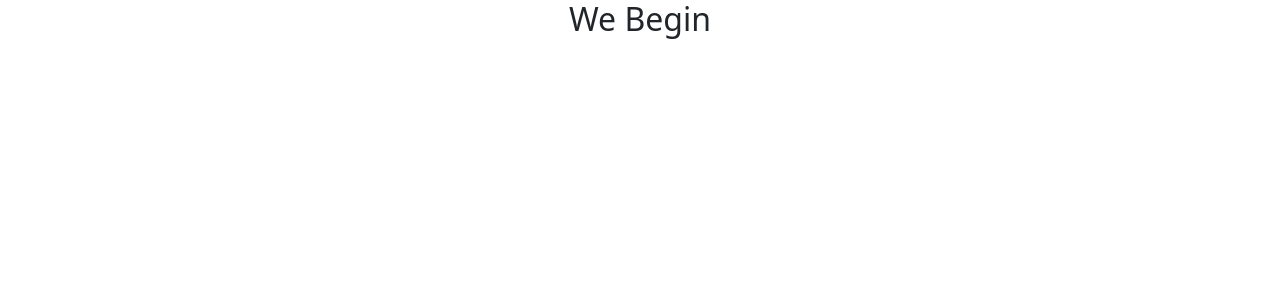
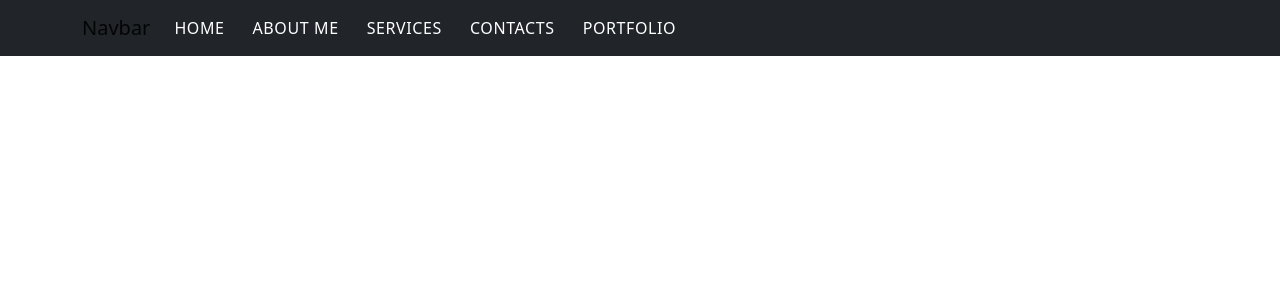
Before and after one commit to Sylvasam18/my-portfolio, a React (Create React App) app: page / in a window 1280 px wide. Shown: the top 300 px of the page. Built offline with nearby package versions, Linux system fonts and the light colour scheme.

Commit message:
navbar done

```diff
--- a/package.json
+++ b/package.json
@@ -3,6 +3,9 @@
   "version": "0.1.0",
   "private": true,
   "dependencies": {
+    "@fortawesome/fontawesome-svg-core": "^1.2.36",
+    "@fortawesome/free-solid-svg-icons": "^5.15.4",
+    "@fortawesome/react-fontawesome": "^0.1.16",
     "@testing-library/jest-dom": "^5.14.1",
     "@testing-library/react": "^12.0.0",
     "@testing-library/user-event": "^13.2.1",
--- a/public/index.html
+++ b/public/index.html
@@ -39,5 +39,8 @@
       To begin the development, run `npm start` or `yarn start`.
       To create a production bundle, use `npm run build` or `yarn build`.
     -->
+    <script src="https://code.jquery.com/jquery-3.2.1.slim.min.js" integrity="sha384-KJ3o2DKtIkvYIK3UENzmM7KCkRr/rE9/Qpg6aAZGJwFDMVNA/GpGFF93hXpG5KkN" crossorigin="anonymous"></script>
+<script src="https://cdnjs.cloudflare.com/ajax/libs/popper.js/1.12.9/umd/popper.min.js" integrity="sha384-ApNbgh9B+Y1QKtv3Rn7W3mgPxhU9K/ScQsAP7hUibX39j7fakFPskvXusvfa0b4Q" crossorigin="anonymous"></script>
+<script src="https://maxcdn.bootstrapcdn.com/bootstrap/4.0.0/js/bootstrap.min.js" integrity="sha384-JZR6Spejh4U02d8jOt6vLEHfe/JQGiRRSQQxSfFWpi1MquVdAyjUar5+76PVCmYl" crossorigin="anonymous"></script>
   </body>
 </html>
--- a/src/App.css
+++ b/src/App.css
@@ -1,3 +1,14 @@
+@import url('https://fonts.googleapis.com/css2?family=Righteous&family=Roboto+Condensed:wght@300&display=swap');
+
+body {
+  font-family: 'Roboto Condensed', sans-serif;
+}
+
+:root {
+  --primary-white: #fff;
+  --primary-orange: #f9ab00;
+}
+
 .App {
   text-align: center;
 }
@@ -36,3 +47,20 @@
     transform: rotate(360deg);
   }
 }
+nav a.nav-link{
+  font-weight: 500;
+  letter-spacing: 0.0375rem;
+  cursor: pointer;
+}
+nav ul li {
+  text-transform: uppercase;
+}
+
+.navbar-nav > li > a {
+  margin-right: 0.75rem;
+  color: var(--primary-white) !important;
+}
+
+.navbar-nav > li > a.active, .navbar-nav > li > a.active:focus, .navbar-nav > li > a:hover {
+  border-top: 0.187rem solid var(--primary-orange);
+}
--- a/src/App.js
+++ b/src/App.js
@@ -1,11 +1,12 @@
 import './App.css';
 import "bootstrap/dist/css/bootstrap.min.css";
+import Navbar from './components/Navbar';
 
 function App() {
   return (
     <div className="App">
-      <h2>We Begin</h2>
-    </div>
+      <Navbar />
+     </div>
   );
 }
 
--- /dev/null
+++ b/src/components/Navbar.js
@@ -0,0 +1,40 @@
+import React from 'react'
+import { FontAwesomeIcon } from '@fortawesome/react-fontawesome';
+import { faBars } from '@fortawesome/free-solid-svg-icons';
+
+
+const Navbar = () => {
+    return (
+        <nav className="navbar navbar-expand-lg navbar-light bg-dark">
+        <div className="container">
+        <a className="navbar-brand" href="#">Navbar</a>
+  <button className="navbar-toggler" type="button" data-toggle="collapse" data-target="#navbarSupportedContent" aria-controls="navbarSupportedContent" aria-expanded="false" aria-label="Toggle navigation">
+    <FontAwesomeIcon icon={faBars} style={{color: '#fff'}}/>
+  </button>
+
+  <div className="collapse navbar-collapse" id="navbarSupportedContent">
+    <ul className="navbar-nav ml-auto">
+      <li className="nav-item active">
+        <a className="nav-link" href="#">Home <span className="sr-only">(current)</span></a>
+      </li>
+      <li className="nav-item">
+        <a className="nav-link" href="#">About me</a>
+      </li>
+      <li className="nav-item">
+        <a className="nav-link" href="#">Services</a>
+      </li>
+      <li className="nav-item">
+        <a className="nav-link" href="#">Contacts</a>
+      </li>
+      <li className="nav-item">
+        <a className="nav-link" href="#">Portfolio</a>
+      </li>
+    </ul>
+  </div>
+
+        </div>
+        </nav>
+    )
+}
+
+export default Navbar
```
Also changed, not shown: 1 other file (tests, documents, lock files or other folders).
